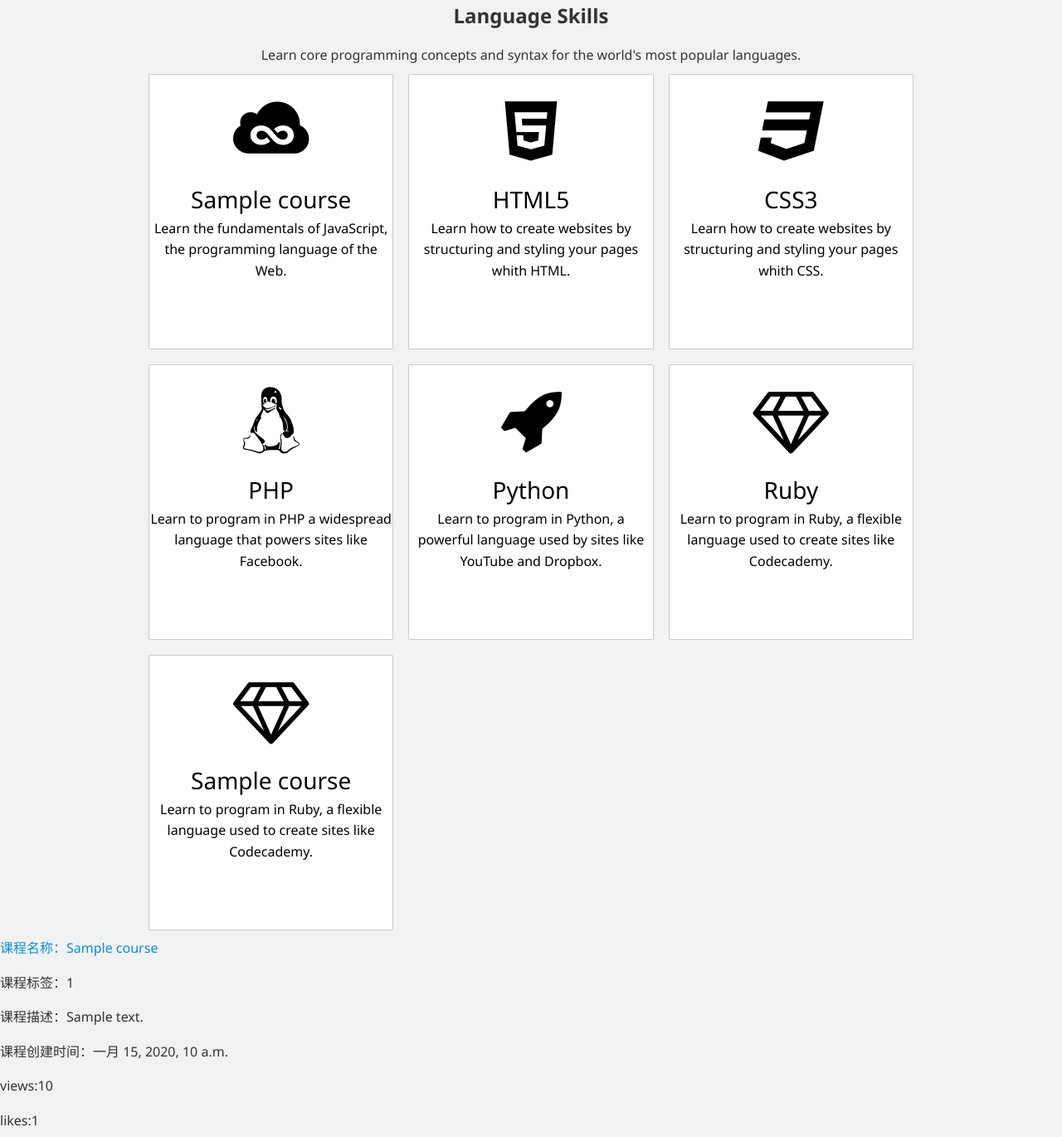
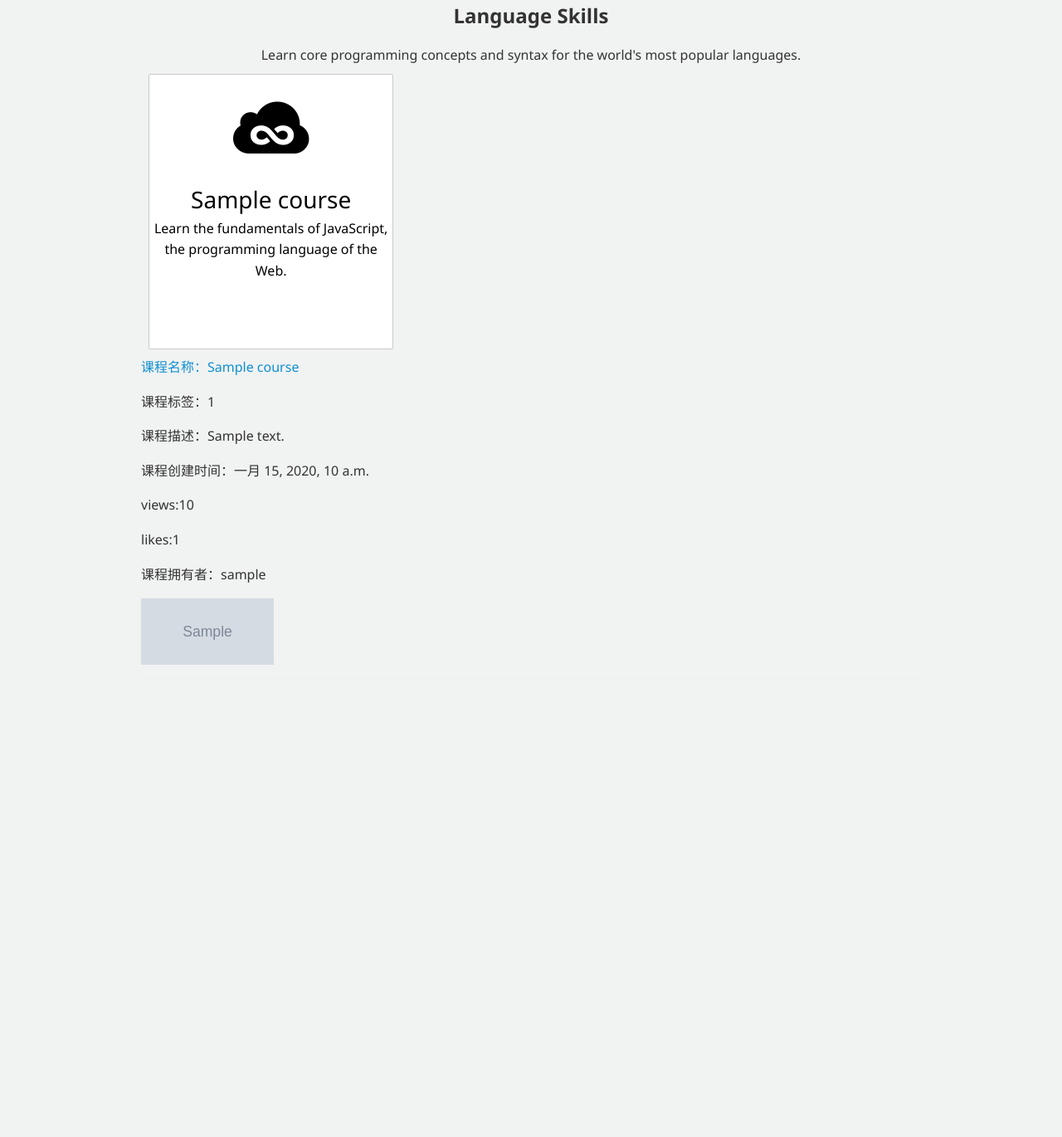
Before and after one commit to hjyker/codeFunland, a Django app: page /courses/index/ in a window 1280 px wide. Shown: the part 51-1421 px from the top of the page at 83% size. After the commit the page ends 852 px from the top, so only its background shows below. Run offline with Django 3.2, Linux system fonts and the light colour scheme; tables that the repository leaves empty hold one stand-in row (values such as "Sample post"); grey boxes marked "Sample" are stand-in pictures; parts of the project's set-up code (start-up, migrations or seed data) failed here and were passed over.

Commit message:
delete demo

```diff
--- a/templates/courses/courses_index.html
+++ b/templates/courses/courses_index.html
@@ -36,91 +36,6 @@
                     </div>
                 </div>
             </a>
-            <div class="am-u-md-4 course-box">
-                <div class="course-item">
-                    <div class="am-text-center course-img">
-                        <i class="am-icon-html5"></i>
-                    </div>
-                    <div class="am-text-center course-title">
-                        HTML5
-                    </div>
-                    <div class="am-text-center course-direction">
-                        Learn how to create websites by structuring and styling your pages whith HTML.
-                    </div>
-                </div>
-            </div>
-            <div class="am-u-md-4 course-box">
-                <div class="course-item">
-                    <div class="am-text-center course-img">
-                        <i class="am-icon-css3"></i>
-                    </div>
-                    <div class="am-text-center course-title">
-                        CSS3
-                    </div>
-                    <div class="am-text-center course-direction">
-                        Learn how to create websites by structuring and styling your pages whith CSS.
-                    </div>
-                </div>
-            </div>
-        </div>
-        <div class="am-g">
-            <div class="am-u-md-4 course-box">
-                <div class="course-item">
-                    <div class="am-text-center course-img">
-                        <i class="am-icon-linux"></i>
-                    </div>
-                    <div class="am-text-center course-title">
-                        PHP
-                    </div>
-                    <div class="am-text-center course-direction">
-                        Learn to program in PHP a widespread language that powers sites like Facebook.
-                    </div>
-                </div>
-            </div>
-            <div class="am-u-md-4 course-box">
-                <div class="course-item">
-                    <div class="am-text-center course-img">
-                        <i class="am-icon-rocket"></i>
-                    </div>
-                    <div class="am-text-center course-title">
-                        Python
-                    </div>
-                    <div class="am-text-center course-direction">
-                        Learn to program in Python, a powerful language used by sites like YouTube and Dropbox.
-                    </div>
-                </div>
-            </div>
-            <div class="am-u-md-4 course-box">
-                <div class="course-item">
-                    <div class="am-text-center course-img">
-                        <i class="am-icon-diamond"></i>
-                    </div>
-                    <div class="am-text-center course-title">
-                        Ruby
-                    </div>
-                    <div class="am-text-center course-direcion">
-                        Learn to program in Ruby, a flexible language used to create sites like Codecademy.
-                    </div>
-                </div>
-            </div>
-        </div>
-        <div class="am-g">
-            <a href="{% url 'labs:show_labs' course.id %}">
-                <div class="am-u-md-4 course-box">
-                    <div class="course-item">
-                        <div class="am-text-center course-img">
-                            <i class="am-icon-diamond"></i>
-                        </div>
-                        <div class="am-text-center course-title">
-                            {{ course.name }}
-                        </div>
-                        <div class="am-text-center course-direcion">
-                            Learn to program in Ruby, a flexible language used to create sites like Codecademy.
-                        </div>
-                    </div>
-                </div>
-            </a>
-        </div>
     </div>
     {% endfor %}
 
```
Also changed, not shown: templates/labs/show_labs.html (+0 -30 lines).
